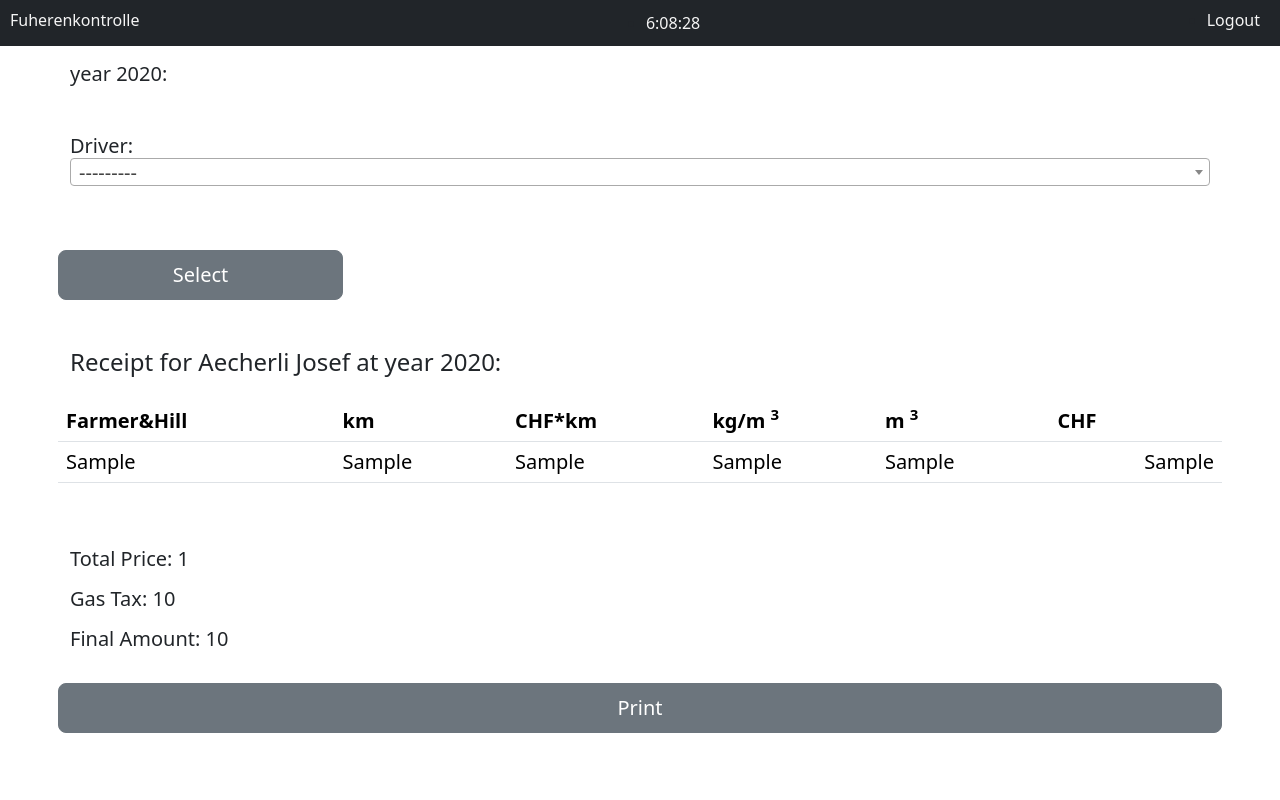
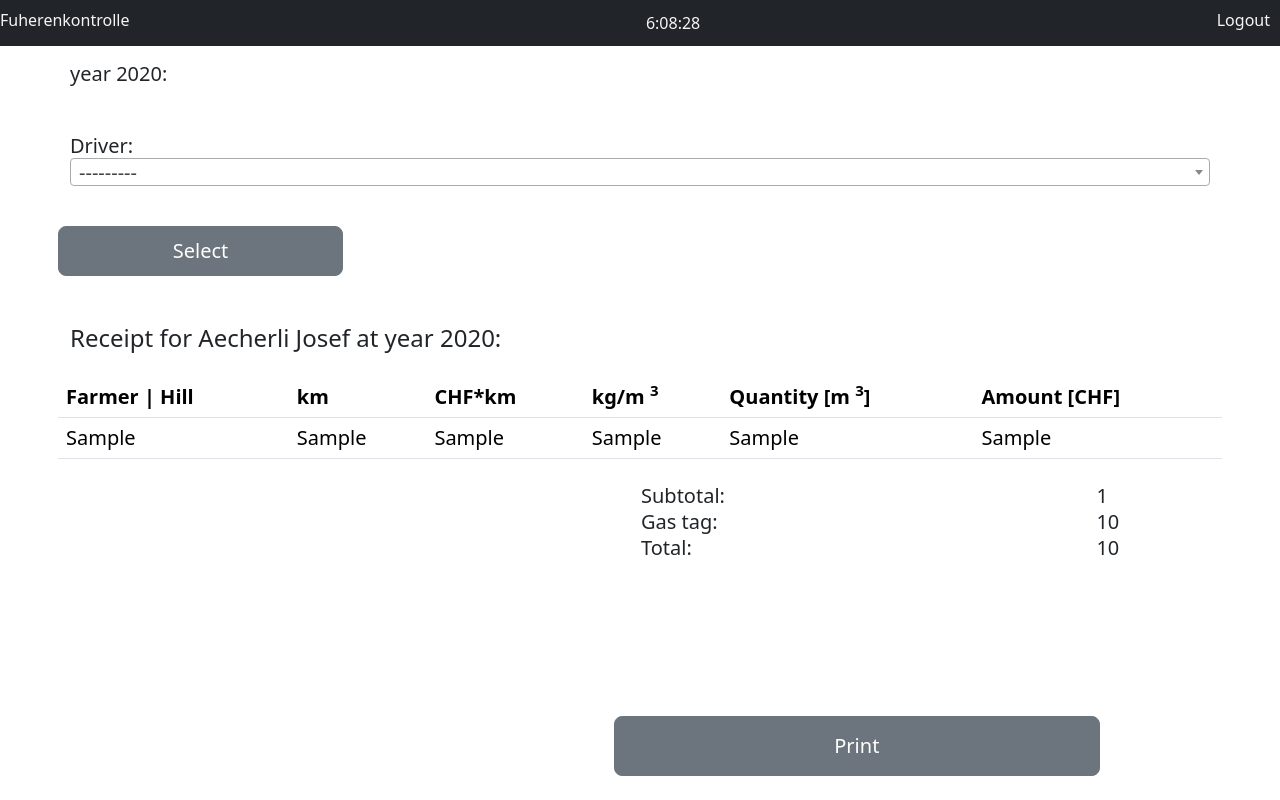
Before and after one commit to Rey-Ray/fuhrenkontrolle, a Django app: template beetdelivery/templates/receipt.html in a window 1280 px wide. Run offline with Django 4.2, Linux system fonts and the light colour scheme; a user stored in the database is signed in; data comes from the database, SQL or seed files in the repository; both versions use the stored data as it was after the commit; the template is opened without the code that fills it: values that come from a table or form of the project are taken from there, most other values are stand-ins (such as "Sample title", 1, 10 or a date in 2020); some libraries are stand-ins or nearby versions.

Commit message:
gas tax of reciept

```diff
--- a/beetdelivery/forms.py
+++ b/beetdelivery/forms.py
@@ -57,8 +57,8 @@ class YearlyStationExportForm(forms.Form):
 
 
 class YearlyHillStationDistanceForm(forms.Form):
-        hill = forms.ModelChoiceField(queryset=Hill.objects.all().order_by('farmer'), widget = forms.Select(attrs={'class': 'form-select form-select-lg p-3'}))
-        distance = forms.FloatField(widget=forms.NumberInput(attrs={'class':'col form-control form-control-lg p-3'}))
+        hill = forms.ModelChoiceField(label="Farmer | Hill", queryset=Hill.objects.all().order_by('farmer'), widget = forms.Select(attrs={'class': 'select2 form-select form-select-lg'}))
+        distance = forms.FloatField(label="Distance[km]", widget=forms.NumberInput(attrs={'class':'col form-control'}))
 
 
 # class ReceiptForm(forms.Form):
@@ -78,5 +78,5 @@ class YearlyHillStationDistanceForm(forms.Form):
 class ReceiptForm(forms.Form):
     driver = forms.ModelChoiceField(
         queryset=Driver.objects.all().order_by('name'),
-        widget=forms.Select(attrs={'class': 'select2 form-select p-3'})
+        widget=forms.Select(attrs={'class': 'select2 form-select'})
     )
--- a/beetdelivery/templates/base.html
+++ b/beetdelivery/templates/base.html
@@ -13,18 +13,22 @@
       margin: 0;
       height: 100vh;
     }
+
     .navbar {
+    position: sticky;
     display: flex;
     justify-content: space-between;
     align-items: center;
     background-color: dark;
-    padding-right: 10px;
-    padding-left: 10px;
+    top: 0;
+    z-index: 1;
     }
+
     .nav-item.active .nav-link{
       color: grey;
       text-decoration: underline;
     }
+
     .nav-link {
       color: whitesmoke;
     }
@@ -40,27 +44,31 @@
       margin-top: 5%;
     }
     .table-container {
+        margin-top: 5%;
         max-height: 50%;
-        overflow-y: scroll;
+        overflow-y: auto;
         background-color: white;
+        padding-bottom: 80px;
     }
     .table-container thead th {
-        background-color: white; /* Set the background color of the table header */
+        background-color: white;
         position: sticky;
         top: 0;
-        z-index: 1; /* Ensure the table header is above other elements */
+        z-index: 1;
     }
     .table-container table {
-        position: relative; /* Needed for z-index to work */
+        position: relative;
     }
     .table th,
     .table td {
         text-align: left;
         vertical-align: middle;
+        /* border: 1px solid #ccc; */
     }
-    .table td:last-child {
-      text-align: right; /* Align the last column (trash button) to the right */
-    }
+
+    /* .table td:last-child {
+      text-align: right;
+    } */
   </style>
 </head>
 
--- a/beetdelivery/templates/parameter.html
+++ b/beetdelivery/templates/parameter.html
@@ -11,13 +11,13 @@
         <button id="gas_charge" class="btn btn-secondary btn-lg w-50" style="height:70px;">Gas Charge</button>
     </div>
     <div class="row mt-4">
-        <button id="distance_price_button" class="btn btn-secondary btn-lg w-50" style="height:70px;">Distance Price</button>
+        <button id="distance_price_button" class="btn btn-secondary btn-lg w-50" style="height:70px;">Distance and Price</button>
     </div>
     <div class="row mt-4">
-        <button id="stations_exports_button" class="btn btn-secondary btn-lg w-50" style="height:70px;">Station Export</button>
+        <button id="stations_exports_button" class="btn btn-secondary btn-lg w-50" style="height:70px;">Station total Export</button>
     </div>
     <div class="row mt-4">
-        <button id="hill_distance_button" class="btn btn-secondary btn-lg w-50" style="height:70px;">Hill Distances</button>
+        <button id="hill_distance_button" class="btn btn-secondary btn-lg w-50" style="height:70px;">Distances from Hill to Station</button>
     </div>
 </div>
 {% endblock %}
--- a/beetdelivery/templates/receipt.html
+++ b/beetdelivery/templates/receipt.html
@@ -4,7 +4,7 @@
 <form method="POST" class="row mt-5">
     {% csrf_token %}
     {{ form.as_p }}
-    <div class="row mt-5" style="height:50px;">
+    <div class="row mt-4" style="height:50px;">
         <input type="submit" value="Select" class="btn btn-secondary btn-lg w-25" >
     </div>
 </form>
@@ -15,12 +15,12 @@
     <table class="table mt-3">
         <thead>
             <tr>
-                <th scope="col">Farmer&Hill</th>
+                <th scope="col">Farmer | Hill</th>
                 <th scope="col">km</th>
                 <th scope="col">CHF*km</th>
                 <th scope="col">kg/m <sup>3</sup></th>
-                <th scope="col">m <sup>3</sup></th>
-                <th scope="col">CHF</th>
+                <th scope="col">Quantity [m <sup>3</sup>]</th>
+                <th scope="col">Amount [CHF]</th>
             </tr>
         </thead>
         <tbody>
@@ -36,14 +36,18 @@
             {% endfor %}
         </tbody>
     </table>
-    <div class="row mt-5">
-        <p>Total Price: {{total_price}}</p>
-        <p>Gas Tax: {{gas_tax}}</p>
-        <p>Final Amount: {{final_price}}</p>
-    </div>
+    <table class="table-container mt-2" style="margin-bottom: 100px;">
+        <tbody>
+            <tr><td class="col-6"></td><td>Subtotal:</td><td style="text-align-last: right; padding-right: 10%;">{{ total_price }}</td></tr>
+            <tr><td class="col-6"></td><td>Gas tag:</td><td style="text-align-last: right; padding-right: 10%;">{{ gas_tax }}</td></tr>
+            <tr><td class="col-6"></td><td>Total:</td><td style="text-align-last: right; padding-right: 10%;">{{ final_price }}</tr>
+        </tbody>
+    </table>
 </div>
 
-<div class="row mt-3 justify-content-center" style="height:50px;">
+
+
+<div class="row mt-3" style="height:60px; width:38%; position: fixed; bottom: 0%; z-index: 10;right: 15%; bottom: 3%";>
     <button id="print-button" class="btn btn-secondary btn-lg w-100" >Print</button>
 </div>
 {% endif %}
--- a/beetdelivery/templates/stations_exports.html
+++ b/beetdelivery/templates/stations_exports.html
@@ -23,6 +23,8 @@
                 <th scope="col", style="width: 33%;">Station</th>
                 <th scope="col", style="width: 33%;">Exported[t]</th>
                 <th scope="col", style="width: 33%;">Density[t/m <sup>3</sup>]</th>
+                <th scope="col", style="width: 33%;">Delete</th>
+
             </tr>
         </thead>
         <tbody class="table-body" style="max-height: 40%; overflow-y: scroll;">
--- a/beetdelivery/urls.py
+++ b/beetdelivery/urls.py
@@ -18,6 +18,7 @@ urlpatterns = [
     path('parameter/<year>/', views.parameter_year_view, name='parameter_year'),
     path('gas-charge/<year>/', views.gas_charge_view, name='gas_charge'),
     path('distance-price/<year>/', views.distance_price_view, name='distance_price'),
+    path('dp-edit/<int:dp_id>/', views.edit_dp_view, name='edit_dp'),
     path('dp-delete/<int:dp_id>/', views.delete_dp_view, name='delete_dp'),
     path('stations-exports/<year>/', views.stations_exports_view, name='stations_exports'),
     path('se-delete/<int:se_id>/', views.delete_se_view, name='delete_se'),
@@ -25,4 +26,5 @@ urlpatterns = [
     path('hd-delete/<int:hd_id>/', views.delete_hd_view, name='delete_hd'),
     path('receipt/', views.receipt_view, name='receipt'),
     path('api/driver_search/', views.driver_search, name='driver_search'),
+    path('edit/<int:dp_id>/', views.edit_dp_view, name='editor'),
 ]
```
Also changed, not shown: beetdelivery/templates/distance_price.html (+19 -2 lines), beetdelivery/templates/editor.html (added, +20 -0 lines), beetdelivery/templates/select_farmer_driver.html (+11 -2 lines), beetdelivery/views.py (+36 -10 lines), db.sqlite3.
